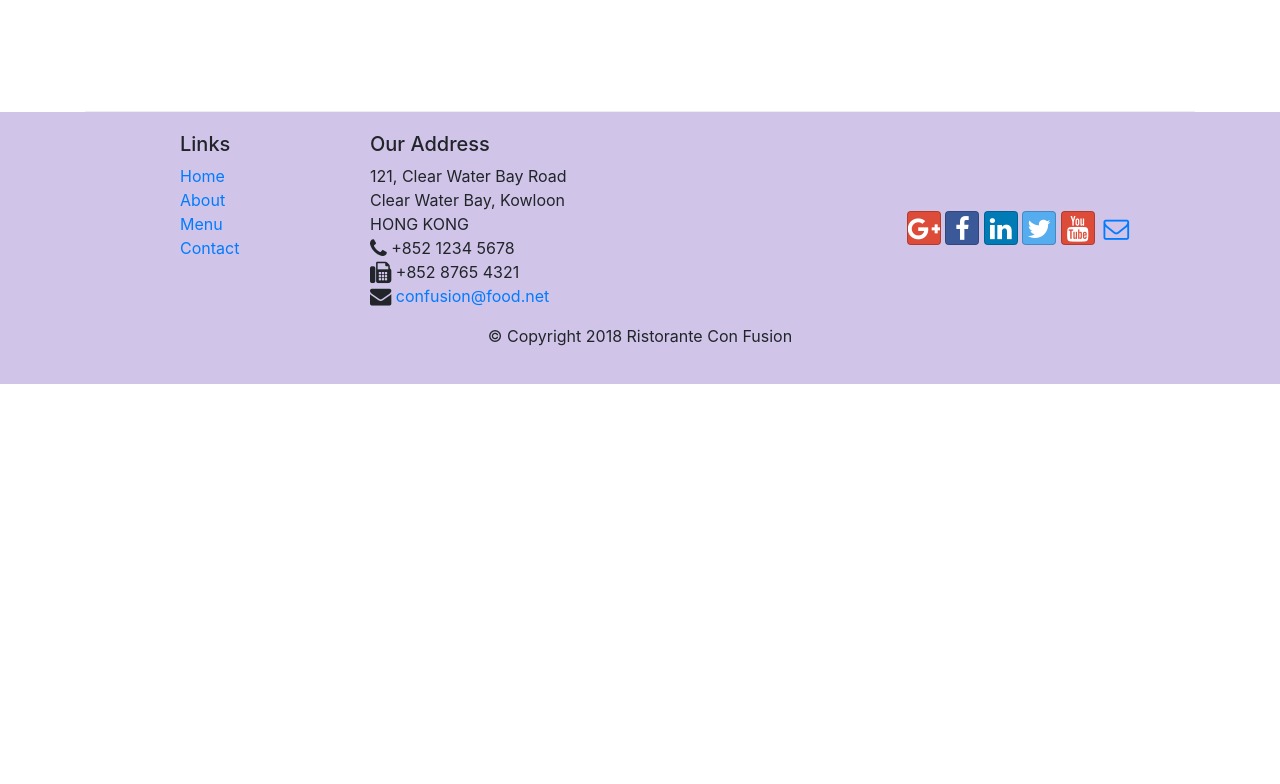
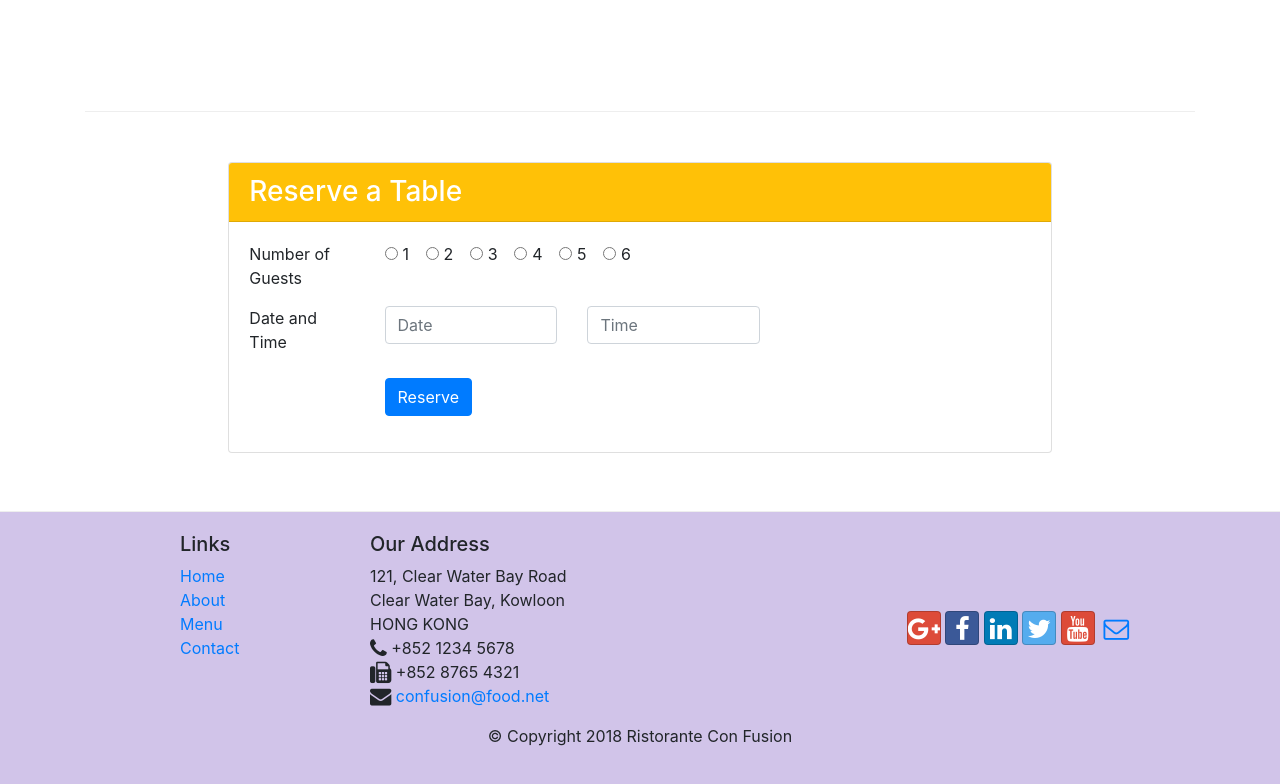
Before and after one commit to dan7sc/bootstrap4_confusion, a website: page index.html in a window 1280 px wide. Shown: the part 1422-2206 px from the top of the page. Before the commit the page ends 1806 px from the top, so only its background shows below. Drawn offline with nearby package versions, Linux system fonts and the light colour scheme.

Commit message:
Assignment 2.

```diff
--- a/index.html
+++ b/index.html
@@ -19,10 +19,10 @@
 <body>
     <nav class="navbar navbar-dark navbar-expand-sm fixed-top">
         <div class="container">
-        <button class="navbar-toggler" type="button" data-toggle="collapse" data-target="#Navbar">
-            <span class="navbar-toggler-icon"></span>
-        </button>
-            <a class="navbar-brand" href="#"><img src="img/logo.png" height="30" width="41"></a>
+            <button class="navbar-toggler" type="button" data-toggle="collapse" data-target="#Navbar">
+                <span class="navbar-toggler-icon"></span>
+            </button>
+            <a class="navbar-brand" href="#"><img class="justify-items-center" src="img/logo.png" height="30" width="41"></a>
             <div class="collapse navbar-collapse" id="Navbar">
                 <ul class="navbar-nav mr-auto">
                     <li class="nav-item active"><a class="nav-link" href="#"><span class="fa fa-home fa-lg"></span> Home</a></li>
@@ -41,8 +41,11 @@
                     <h1>Ristorante con Fusion</h1>
                     <p>We take inspiration from the World's best cuisines, and create a unique fusion experience. Our lipsmacking creations will tickle your culinary senses!</p>
                 </div>
-                <div class="col-12 col-sm align-self-center">
+                <div class="col-12 col-sm-3 align-self-center">
                     <img src="img/logo.png" class="img-fluid">
+                </div>
+                <div class="col-12 col-sm-3 align-self-center">
+                    <a href="#card"><button class="btn btn-warning btn-block">Reserve Table</button></a>
                 </div>
             </div>
         </div>
@@ -72,7 +75,7 @@
             <div class="col col-sm col-md">
                 <div class="media">
                     <div class="media-body">
-                        <h2>Weekend Grand Buffet</h2>
+                        <h2>Weekend Grand Buffet <span class="badge badge-danger">NEW</span></h2>
                         <p class="d-none d-sm-block">Featuring mouthwatering combinations with a choice of five different salads, six enticing appetizers, six main entrees and five choicest desserts. Free flowing bubbly and soft drinks. All for just $19.99 per person </p>
                     </div>
                     <img class="d-flex mr-3 img-thumbnail align-self-center" src="img/buffet.png" alt="buffet">
@@ -92,6 +95,65 @@
                         <h4>Executive Chef</h4>
                         <p class="d-none d-sm-block">Award winning three-star Michelin chef with wide International experience having worked closely with whos-who in the culinary world, he specializes in creating mouthwatering Indo-Italian fusion experiences. </p>
                     </div>
+                </div>
+            </div>
+        </div>
+    </div>
+
+    <div class="row row-content">
+        <div class="col-12 offset-sm-2 col-sm-8">
+            <div id="card" class="card">
+                <h3 class="card-header bg-warning text-white">Reserve a Table</h3>
+                <div class="card-body">
+                    <dl class="row">
+                        <div class="col-sm-2">Number of Guests</div>
+                        <div class="col-sm-6 justify-items-left">
+                            <div class="form-check form-check-inline">
+                                <input class="form-check-input" type="radio" name="inlineRadioOptions" id="inlineRadio1" value="option1">
+                                <label class="form-check-label" for="inlineRadio1">1</label>
+                            </div>
+                            <div class="form-check form-check-inline">
+                                <input class="form-check-input" type="radio" name="inlineRadioOptions" id="inlineRadio2" value="option2">
+                                <label class="form-check-label" for="inlineRadio2">2</label>
+                            </div>
+                            <div class="form-check form-check-inline">
+                                <input class="form-check-input" type="radio" name="inlineRadioOptions" id="inlineRadio3" value="option3">
+                                <label class="form-check-label" for="inlineRadio3">3</label>
+                            </div>
+                            <div class="form-check form-check-inline">
+                                <input class="form-check-input" type="radio" name="inlineRadioOptions" id="inlineRadio4" value="option4">
+                                <label class="form-check-label" for="inlineRadio4">4</label>
+                            </div>
+                            <div class="form-check form-check-inline">
+                                <input class="form-check-input" type="radio" name="inlineRadioOptions" id="inlineRadio5" value="option5">
+                                <label class="form-check-label" for="inlineRadio5">5</label>
+                            </div>
+                            <div class="form-check form-check-inline">
+                                <input class="form-check-input" type="radio" name="inlineRadioOptions" id="inlineRadio6" value="option6">
+                                <label class="form-check-label" for="inlineRadio6">6</label>
+                            </div>
+                        </dl>
+                    </dl>
+                    <dl>
+                        <form>
+                            <div class="row form-group">
+                                <div class="col-sm-2">
+                                    <label for="date">Date and Time</label>
+                                </div>
+                                <div class="col-sm-3">
+                                    <input type="text" class="form-control" id="date" placeholder="Date">
+                                </div>
+                                <div class="col-sm-3">
+                                    <input type="text" class="form-control" id="time" placeholder="Time">
+                                </div>
+                            </div>
+                        </form>
+                    </dl>
+                    <dl class="row">
+                        <div class="offset-sm-2 col-sm-10">
+                            <button type="submit" class="btn btn-primary btn-small">Reserve</button>
+                        </div>
+                    </dl>
                 </div>
             </div>
         </div>
```
